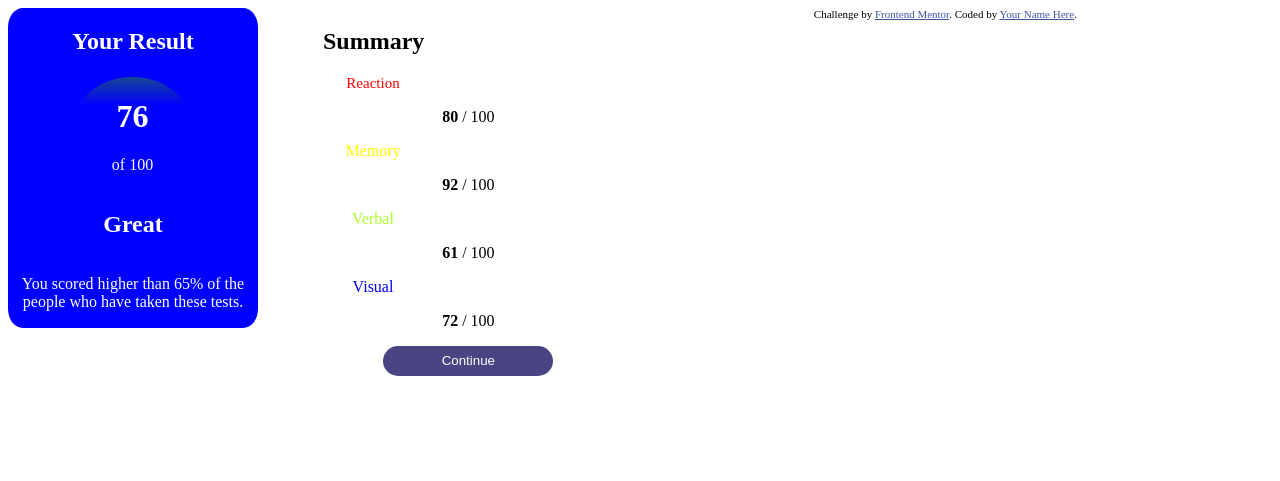
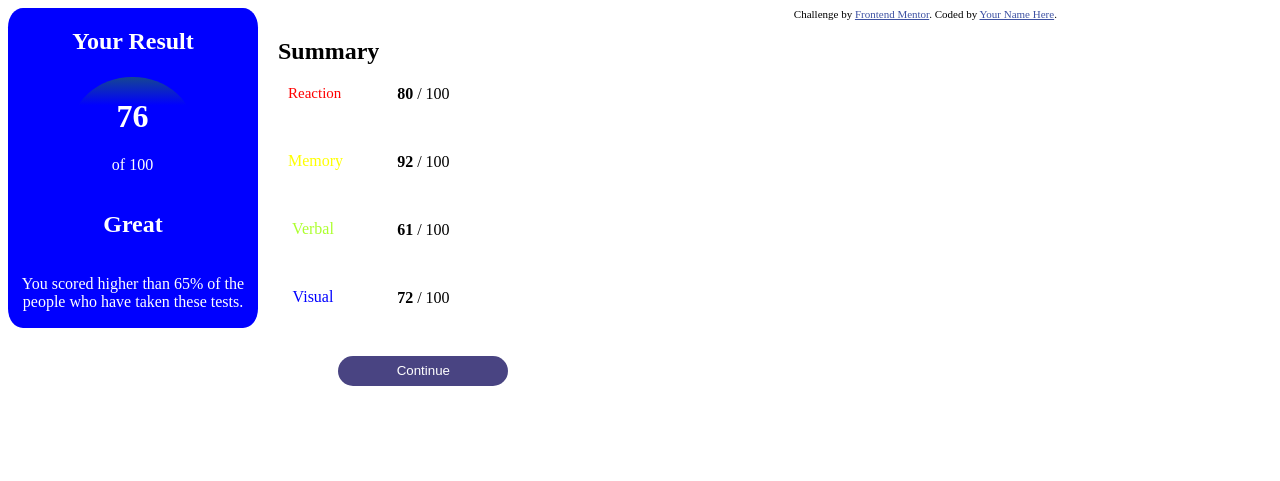
Before and after one commit to andreasarreqi/summary-component, a plain HTML site: page index.html in a window 1280 px wide. Drawn offline with Linux system fonts and the light colour scheme.

Commit message:
Corrected the positioning of the numbers

```diff
--- a/index.html
+++ b/index.html
@@ -36,30 +36,31 @@
         <h2> Great </h2>
         <p> You scored higher than 65% of the people who have taken these tests. </p>
       </div>
-      <div
-        style=" float: left; height: 470px;  width: 23%;
-        padding: 0 5px; display: grid; text-align: center; align-items: center; display: inline-block; margin-left: 60px">
+      <div style=" float: left; width: 23%;
+        padding:10px; display: block; text-align: center; align-items: center; margin-left: 10px">
         <h2 style="float: left;"> Summary </h2>
 
-        <p style="  width: 100px; color:red; font-size: 15px;"> Reaction </p>
-        <p><strong> 80 </strong>
-          / 100
-        </p>
-        <p style=" width: 100px; color:yellow;"">Memory </p>
-        <p><strong>92 </strong>
+        <div style="position: relative; ">
+          <p style="left:50px; margin-left:10px; width: 50px; color:red; font-size: 15px;"> Reaction </p>
+          <p style="position: relative; top:-33px;"><strong> 80 </strong>
+            / 100
+          </p>
+        </div>
+        <p style="margin-left:10px; width: 50px; color:yellow;"">Memory </p>
+        <p style="position: relative; top:-33px;"><strong>92 </strong>
         / 100
       </p>
-        <p style=" width: 100px; color:greenyellow;">Verbal</p>
-        <p> <strong>61 </strong>
+        <p style="margin-left:10px; width: 50px; color:greenyellow;">Verbal</p>
+        <p style=" position: relative; top:-33px;"><strong>61 </strong>
         / 100
-      </p>
-        <p style="width: 100px;  color:blue;"> Visual</p>
-        <p><strong> 72 </strong>
+        </p>
+        <p style="margin-left:10px; width: 50px;  color:blue;"> Visual</p>
+        <p style=" position: relative; top:-33px;"><strong> 72 </strong>
           / 100
         </p>
 
         <input
-          style=" cursor: pointer; color:white; border: none; background-color: rgba(8, 0, 85, 0.735); border-radius: 35px; height: 30px; width: 170px;"
+          style="  cursor: pointer; color:white; border: none; background-color: rgba(8, 0, 85, 0.735); border-radius: 35px; height: 30px; width: 170px;"
           value="Continue" type="button">
       </div>
     </div>
```
